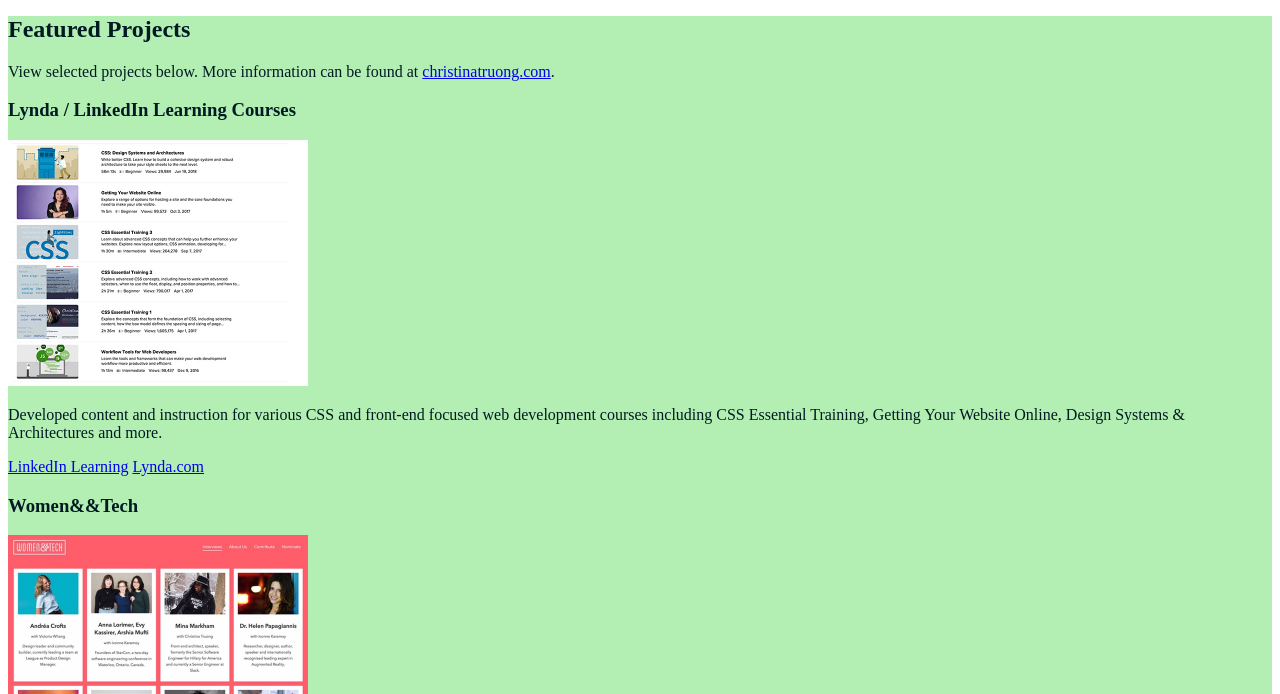
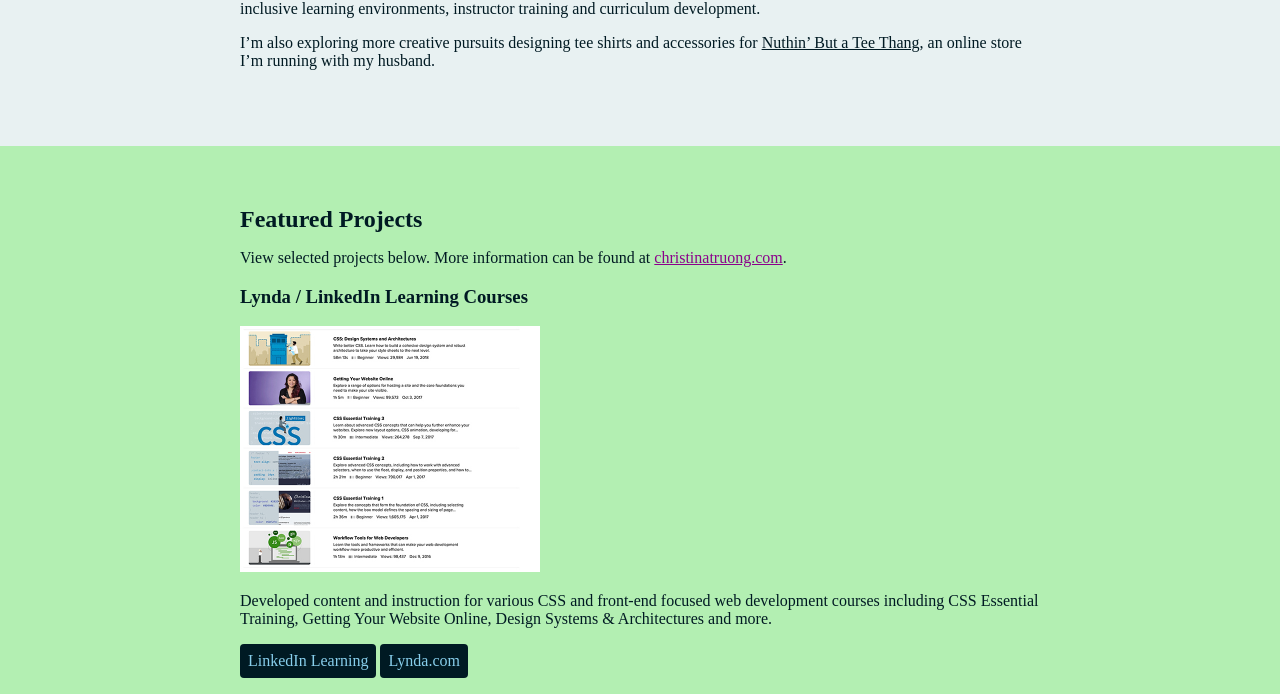
Before and after one commit to neoNite77/css-portfolio, a plain HTML site: page index.html in a window 1280 px wide. Shown: the part 201-895 px from the top of the page. Drawn offline with Linux system fonts and the light colour scheme.

Commit message:
Styling margin, padding, border

```diff
--- a/css/styles.css
+++ b/css/styles.css
@@ -12,9 +12,28 @@ https://coolors.co/e8f1f2-b3efb2-7a9e7e-31493c-001a23
 -----------------------*/
 body {
     color: #001A23;  /* text color black */
+    margin: 0; /* removes space of body */
+    padding: 0; /* removes padding around all content of page */
 }
 img {
     width: 300px;
+}
+
+a {
+    color: #001A23;
+}
+
+a:hover {
+    text-decoration: none; /* removes underline when hovering over link */
+}
+
+h2 {
+    margin: 0;
+}
+.content-wrap {
+    width: 800px;
+    margin: 0 auto;
+    padding: 60px 0;
 }
 
  /* Profile
@@ -27,6 +46,23 @@ header {
  -----------------------*/
  .projects {
     background-color: #B3EFB2;
+ }
+
+ .projects a {
+    color:darkmagenta;
+ }
+
+ .projects .btn {
+    color: skyblue;
+    background-color: #001A23;
+    text-decoration: none;
+    padding: 8px;
+    border-radius: 4px;
+    display: inline-block;
+ }
+
+ .projects btn:hover {
+    background: rgba(0,26,35, 80%);
  }
 
  /* Work Experience
--- a/index.html
+++ b/index.html
@@ -10,21 +10,24 @@
     <main>
       <!-- ***********************  ABOUT / PROFILE  *********************** -->
       <header>
+        <div class="content-wrap">
           <h1 id="example" class="example">Christina Truong</h1>
           <h2 class="example example2">Tech Educator + Front-end Developer</h2>
 
           <p>
-          As a developer, I specialize in creating modular and scalable front-end architectures. As an educator, I focus on creating inclusive learning environments, instructor training and curriculum
-          development.
+            As a developer, I specialize in creating modular and scalable front-end architectures. As an educator, I focus on creating inclusive learning environments, instructor training and
+            curriculum development.
           </p>
           <p>
-          I’m also exploring more creative pursuits designing tee shirts and accessories for <a href="http://teethang.com" target="_blank">Nuthin’ But a Tee Thang</a>, an online store I’m running with
-          my husband.
+            I’m also exploring more creative pursuits designing tee shirts and accessories for <a href="http://teethang.com" target="_blank">Nuthin’ But a Tee Thang</a>, an online store I’m running
+            with my husband.
           </p>
+        </div>
       </header>
 
       <!-- ********************  PROJECTS / PORTFOLIO  ********************* -->
       <section class="projects">
+        <div class="content-wrap">
           <h2>Featured Projects</h2>
           <p>View selected projects below. More information can be found at <a href="http://christinatruong.com">christinatruong.com</a>.</p>
 
@@ -36,8 +39,8 @@
               Developed content and instruction for various CSS and front-end focused web development courses including CSS Essential Training, Getting Your Website Online, Design Systems &
               Architectures and more.
             </p>
-          <a href="https://www.linkedin.com/learning/instructors/christina-truong?u=2125562" target="_blank">LinkedIn Learning</a>
-          <a href="https://www.lynda.com/Christina-Truong/7842227-1.html">Lynda.com</a>
+            <a class="btn" href="https://www.linkedin.com/learning/instructors/christina-truong?u=2125562" target="_blank">LinkedIn Learning</a>
+            <a class="btn" href="https://www.lynda.com/Christina-Truong/7842227-1.html">Lynda.com</a>
           </section>
 
           <!-- Project 2 -->
@@ -48,7 +51,7 @@
               Women&&Tech was launched in 2012 to feature interviews with different women working in the tech industry. I became familiar with them when I was invited to be one of the interviewees! A
               few years later, I joined the team and helped with the relaunch of the site as the front-end architect.
             </p>
-          <a href="http://christinatruong.com/projects/women-and-tech-redesign.html" target="_blank">View the case study</a>
+            <a class="btn" href="http://christinatruong.com/projects/women-and-tech-redesign.html" target="_blank">View the case study</a>
           </section>
 
           <!-- Project 3 -->
@@ -57,15 +60,17 @@
             <img src="images/project-wire-ipsum.jpg" alt="description of image" />
             <p>
               After coming back from teaching a JavaScript workshop, I felt inspired to create something just for fun. I realized that of all the content/lorem ipsum generators available, there was
-            nothing for HBO’s The Wire fans. I searched for <a href="http://thewireipsum.com" target="_blank">thewireipsum.com</a> domain and it was available! Generate some content for your projects
-            today.
+              nothing for HBO’s The Wire fans. I searched for <a href="http://thewireipsum.com" target="_blank">thewireipsum.com</a> domain and it was available! Generate some content for your
+              projects today.
             </p>
-          <a href="http://thewireipsum.com" target="_blank">View live site</a>
+            <a class="btn" href="http://thewireipsum.com" target="_blank">View live site</a>
           </section>
+        </div>
       </section>
 
       <!-- ***********************  WORK EXPERIENCE  *********************** -->
       <section class="work-experience">
+        <div class="content-wrap">
           <h2>Work Experience</h2>
           <p>See my complete work history on <a href="https://www.linkedin.com/in/christinatruong/">LinkedIn</a>.</p>
 
@@ -116,10 +121,12 @@
               <li>Standardized the site architecture and design.</li>
             </ul>
           </section>
+        </div>
       </section>
 
       <!-- ******************  EDUCATION & CERTIFICATIONS ****************** -->
       <section>
+        <div class="content-wrap">
           <h2>Education</h2>
 
           <section>
@@ -138,10 +145,12 @@
             <h3>San Jose State University - San Jose, CA</h3>
             <p>General Studies, 2000</p>
           </section>
+        </div>
       </section>
 
       <!-- *****************  CONTACT INFO / SOCIAL MEDIA  ***************** -->
       <footer>
+        <div class="content-wrap">
           <h2>Let's Keep in Touch!</h2>
 
           <!-- Social media and contact links. Add or remove any networks. -->
@@ -151,6 +160,7 @@
             <li><a href="http://twitter.com/christinatruong" target="_blank">Twitter</a></li>
             <li><a href="#" target="_blank">LinkedIn</a></li>
           </ul>
+        </div>
       </footer>
     </main>
   </body>
```
Lines whose indentation alone changed are shown as unchanged.
